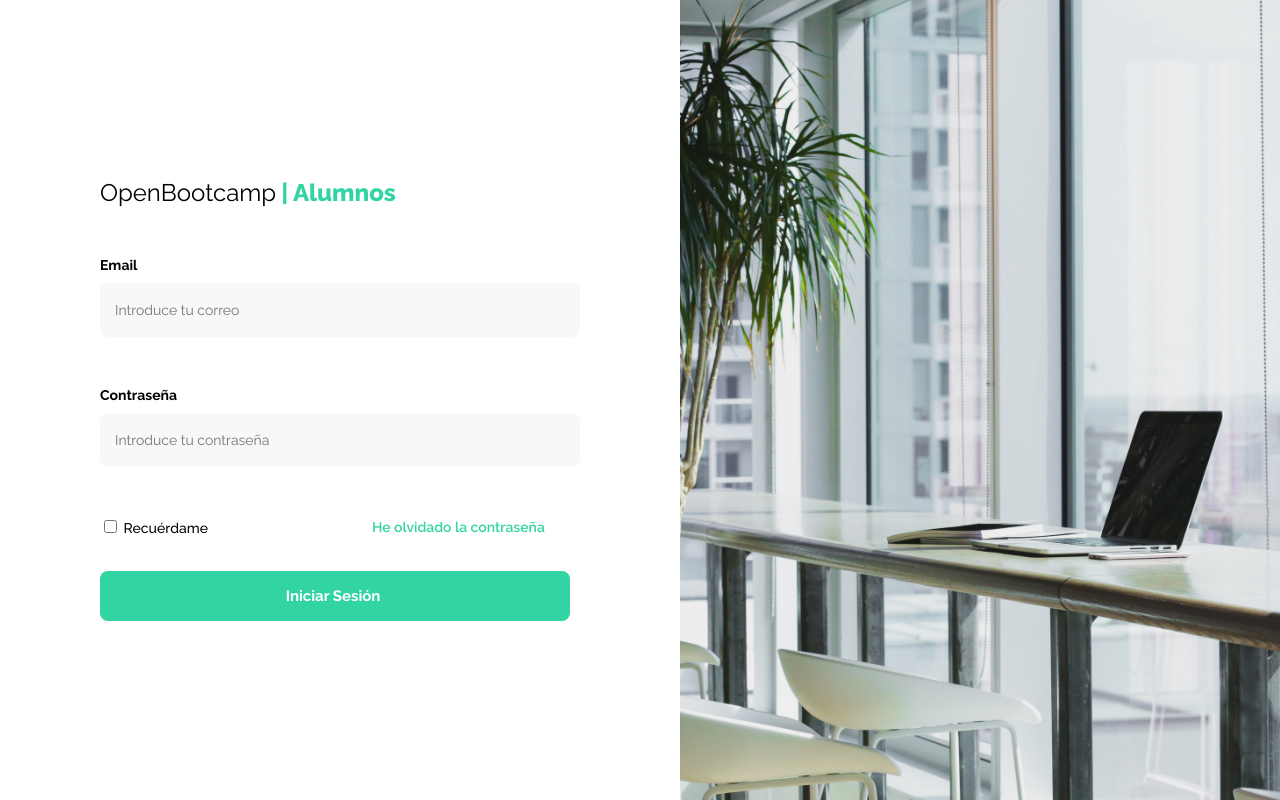
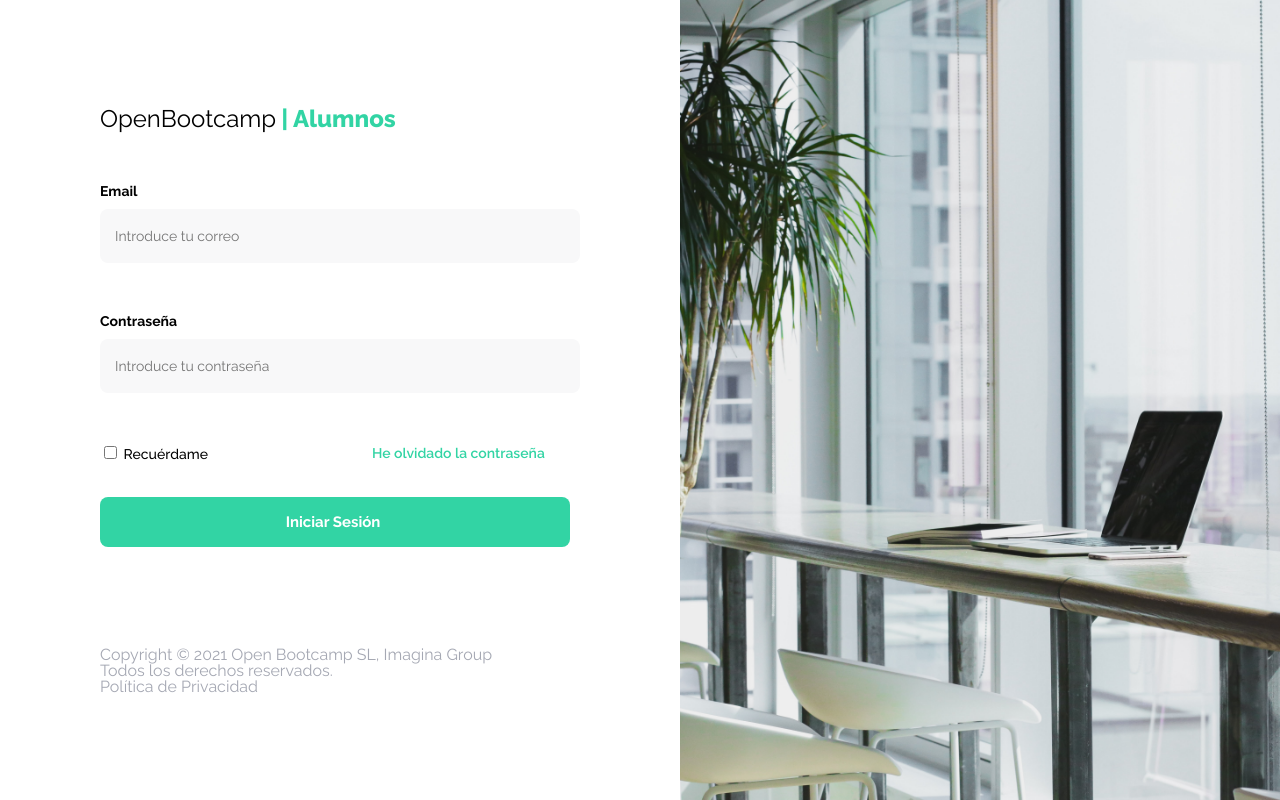
Before and after one commit to aristicocruze/OB-FC-SPRINT3-AMPLIADO, a React (Create React App) app: page / in a window 1280 px wide. Built offline with nearby package versions, Linux system fonts and the light colour scheme.

Commit message:
Add footer information

```diff
--- a/src/components/login/LoginPage.jsx
+++ b/src/components/login/LoginPage.jsx
@@ -21,6 +21,11 @@ function LoginPage() {
           </div>
           <button type="submit">Iniciar Sesión</button>
         </form>
+        <footer>
+          <p>Copyright © 2021 Open Bootcamp SL, Imagina Group</p>
+          <p>Todos los derechos reservados.</p>
+          <p>Política de Privacidad</p>
+        </footer>
       </div>
       <div className="right"></div>
     </div>
--- a/src/components/login/loginPage.css
+++ b/src/components/login/loginPage.css
@@ -6,6 +6,7 @@
 
 /* Left container */
 .left {
+  position: relative;
   display: flex;
   flex-direction: column;
   flex: 3;
@@ -117,6 +118,12 @@ form > button {
 }
 /*End login form */
 
+
+footer {
+  margin: 100px 0 0 100px;
+  color: #A5A8B3;
+}
+
 /*Right panel*/
 .right {
   flex: 7;
```
Also changed, not shown: 1 other file (tests, documents, lock files or other folders).
